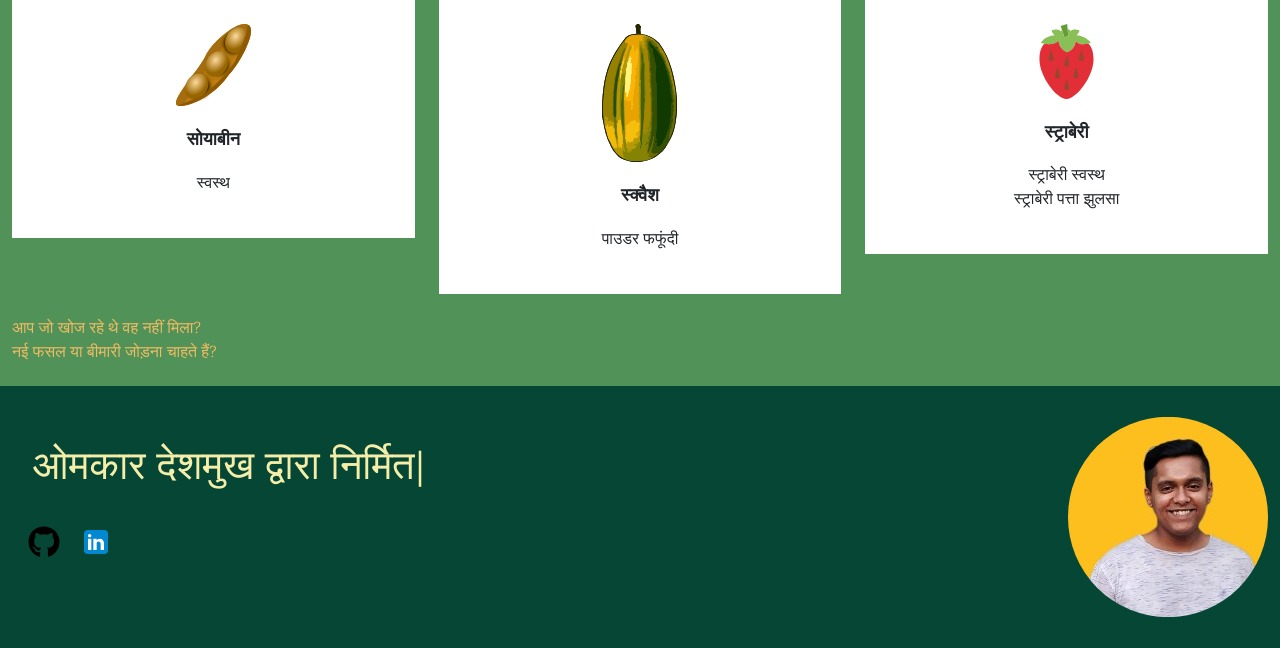
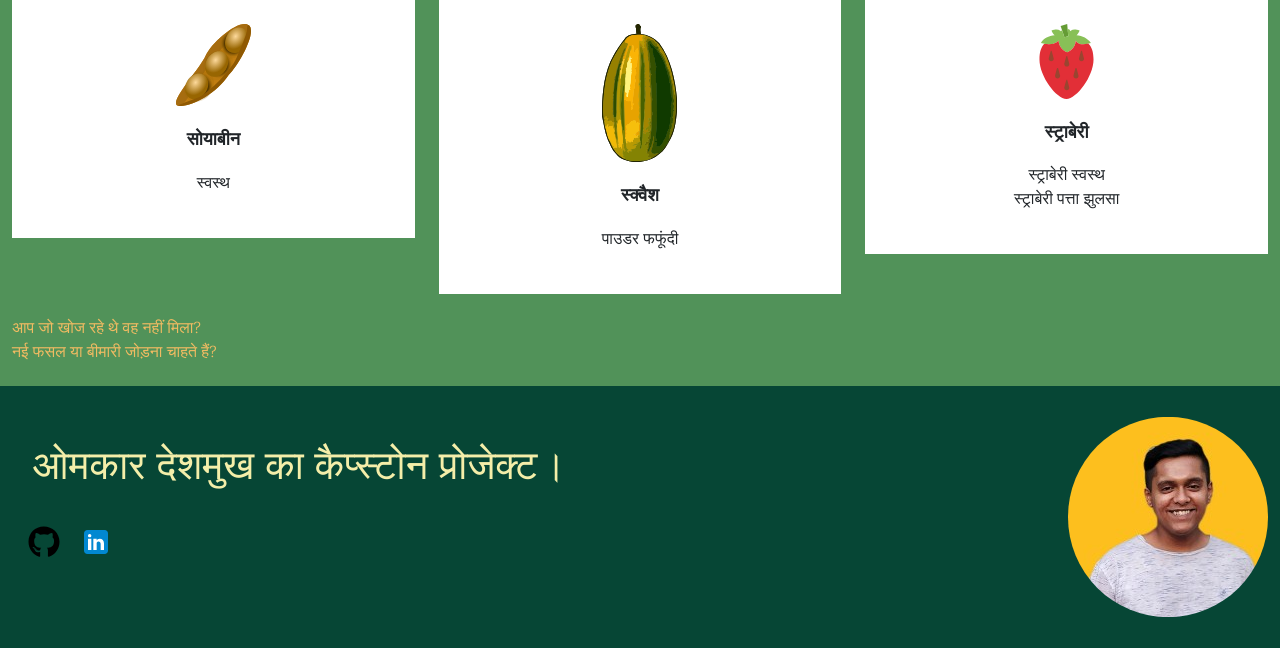
Before and after one commit to Deshmukh-Omkar/CropDoc, a Flask app: page / in a window 1280 px wide. Shown: the part 2603-3251 px from the top of the page. Run offline with Flask 2, Linux system fonts and the light colour scheme; some libraries are stand-ins or nearby versions.

Commit message:
Fixed Headers

```diff
--- a/templates/index.html
+++ b/templates/index.html
@@ -374,7 +374,7 @@
     <div class="row">
       <div class="col-6">
         <!-- Creator details -->
-        <h1 class="footer-text">ओमकार देशमुख द्वारा निर्मित|</h1><br>
+        <h1 class="footer-text">ओमकार देशमुख का कैप्स्टोन प्रोजेक्ट।</h1><br>
         <a href="https://github.com/Deshmukh-Omkar" target="_blank" class="footer-text"><img src="/static/assets//logos/github-brands.svg" class="icons" alt="GitHub"></a>
         <a href="https://linkedin.com/in/omkar-d-deshmukh" target="_blank"><img src="/static/assets/logos/linkedin.svg" class="icons" alt="LinkedIn"></a>
       </div>
--- a/templates/prediction.html
+++ b/templates/prediction.html
@@ -41,9 +41,10 @@
                         {{Caused_by}} <br><br>
                     {% endif %}
 
-                    <h2>इलाज</h2>
+
                     <!-- If healthy plant, no cure will show -->
                     {% if Cure|length > 1 %}
+                        <h2>इलाज</h2>
                         {{Cure}} <br>
                     {% endif %} <br>
 
@@ -63,7 +64,7 @@
     <div class="row">
       <div class="col-6">
         <!-- Creator details -->
-        <h1 class="footer-text">ओमकार देशमुख द्वारा निर्मित|</h1><br>
+        <h1 class="footer-text">ओमकार देशमुख का कैप्स्टोन प्रोजेक्ट। </h1><br>
         <a href="https://github.com/Deshmukh-Omkar" target="_blank" class="footer-text"><img src="/static/assets//logos/github-brands.svg" class="icons" alt="GitHub"></a>
         <a href="https://linkedin.com/in/omkar-d-deshmukh" target="_blank"><img src="/static/assets/logos/linkedin.svg" class="icons" alt="LinkedIn"></a>
       </div>
```
